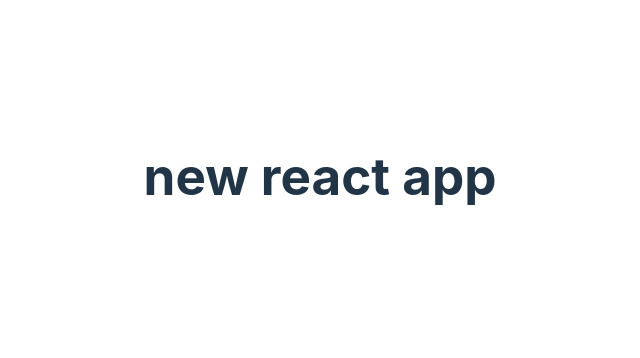
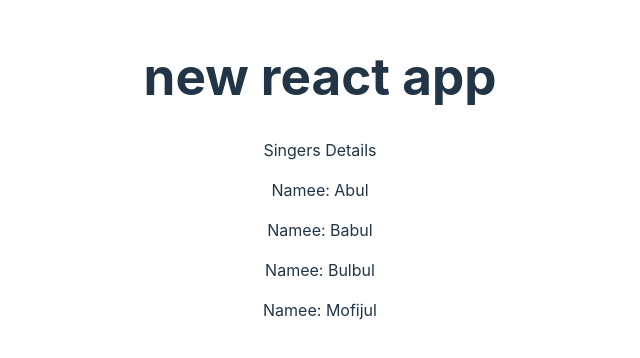
Before and after one commit to Nazmul5691/new-react-app-with-props-passing, a React (Vite) app: page / in a window 1280 px wide. Shown: the part 224-582 px from the top of the page, without its empty margins (320-960 px from the left). Built offline with nearby package versions, Linux system fonts and the light colour scheme.

Commit message:
props send from array

```diff
--- a/src/App.jsx
+++ b/src/App.jsx
@@ -1,11 +1,18 @@
 import './App.css'
+import Singer from './Singer'
 
 function App() {
+
+  const singers = ['Abul', 'Babul','Bulbul', 'Mofijul']
 
 
   return (
     <>
       <h1>new react app</h1>
+      <p>Singers Details</p>
+      {
+        singers.map((singer,index) => <Singer key={index} singer={singer}></Singer>)
+      }
     </>
   )
 }
--- /dev/null
+++ b/src/Singer.jsx
@@ -0,0 +1,6 @@
+/* eslint-disable react/prop-types */
+export default function Singer({singer}){
+    return(
+        <p>Namee: {singer}</p>
+    )
+}
```
